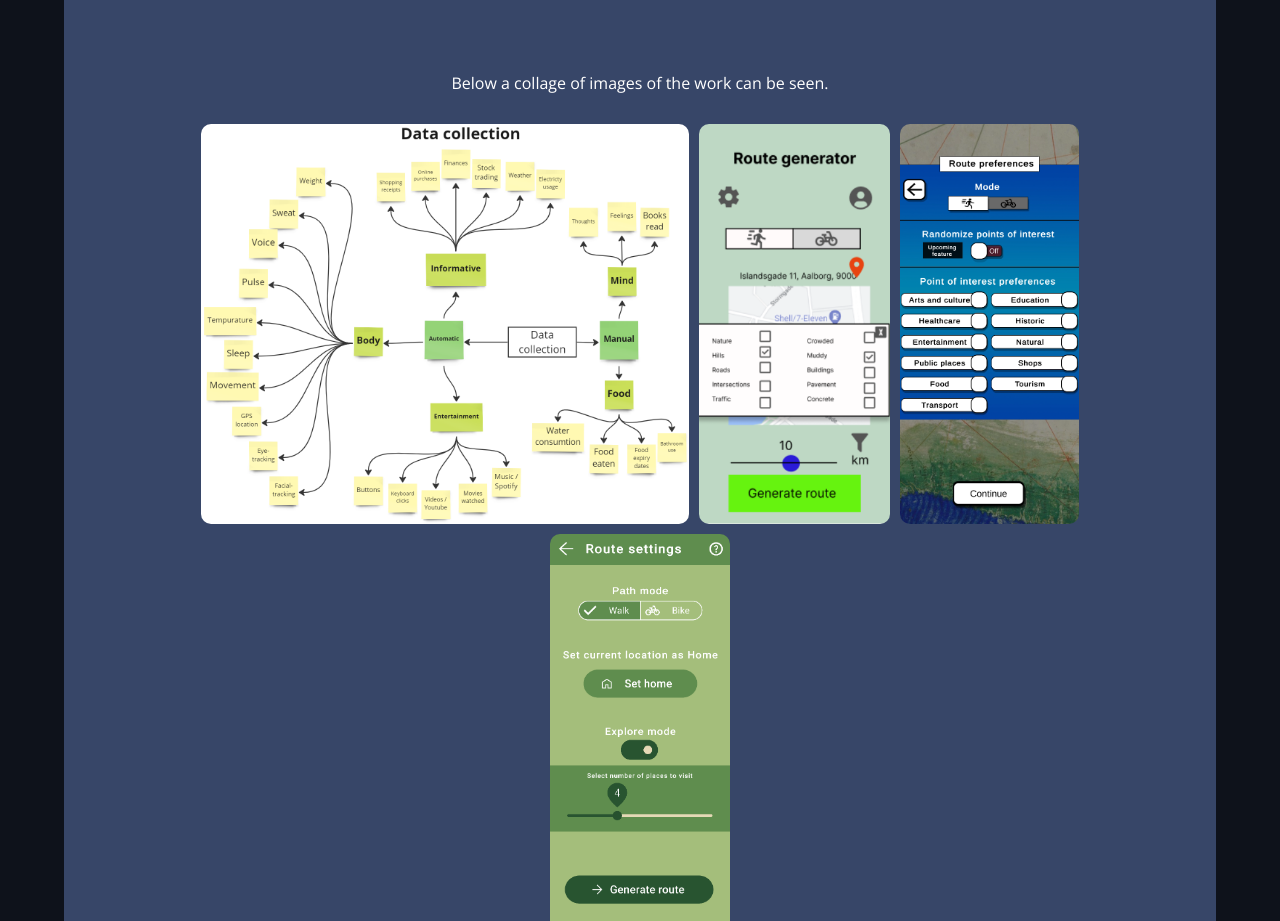
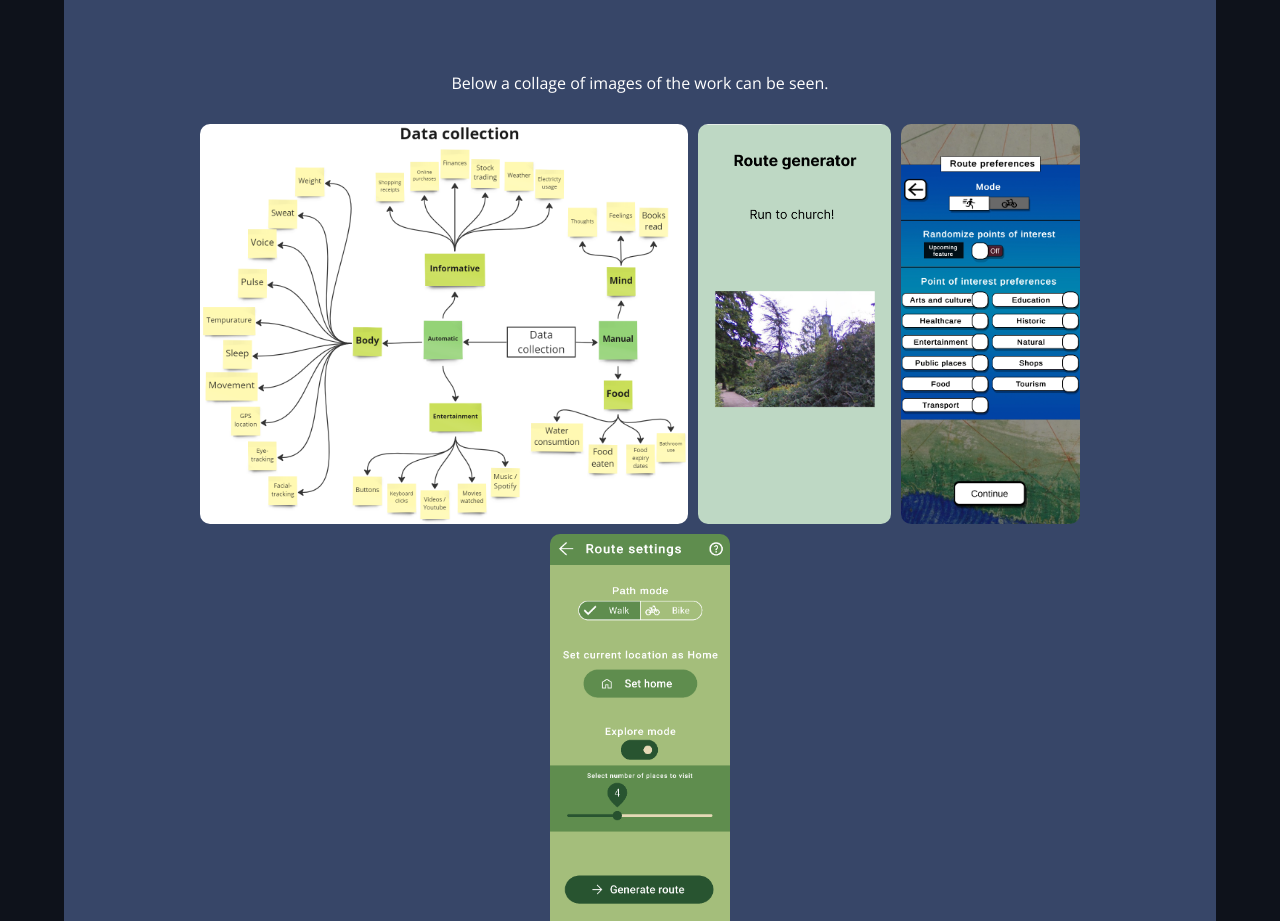
Before and after one commit to eske4/my-site, an Angular app: page /Project2 in a window 1280 px wide. Shown: the part 923-1844 px from the top of the page. Built offline with nearby package versions, Linux system fonts and the light colour scheme.

Commit message:
switch img

```diff
--- a/src/app/project2/project2.component.html
+++ b/src/app/project2/project2.component.html
@@ -41,7 +41,7 @@
 
         <div class="row-3">
             <img src="assets/projects/NavigationApp/DataMindmap.png" style="height: 400px">
-            <img src="assets/projects/NavigationApp/Niels2.png" style="height: 400px">
+            <img src="assets/projects/NavigationApp/Niels2A.png" style="height: 400px">
             <img src="assets/projects/NavigationApp/RoutePrefPage1.png" style="height: 400px">
             <img src="assets/projects/NavigationApp/RouteSettingsExplore.png" style="height: 400px">
         </div>
```
Also changed, not shown: src/assets/projects/NavigationApp/Niels2A.png (added).
